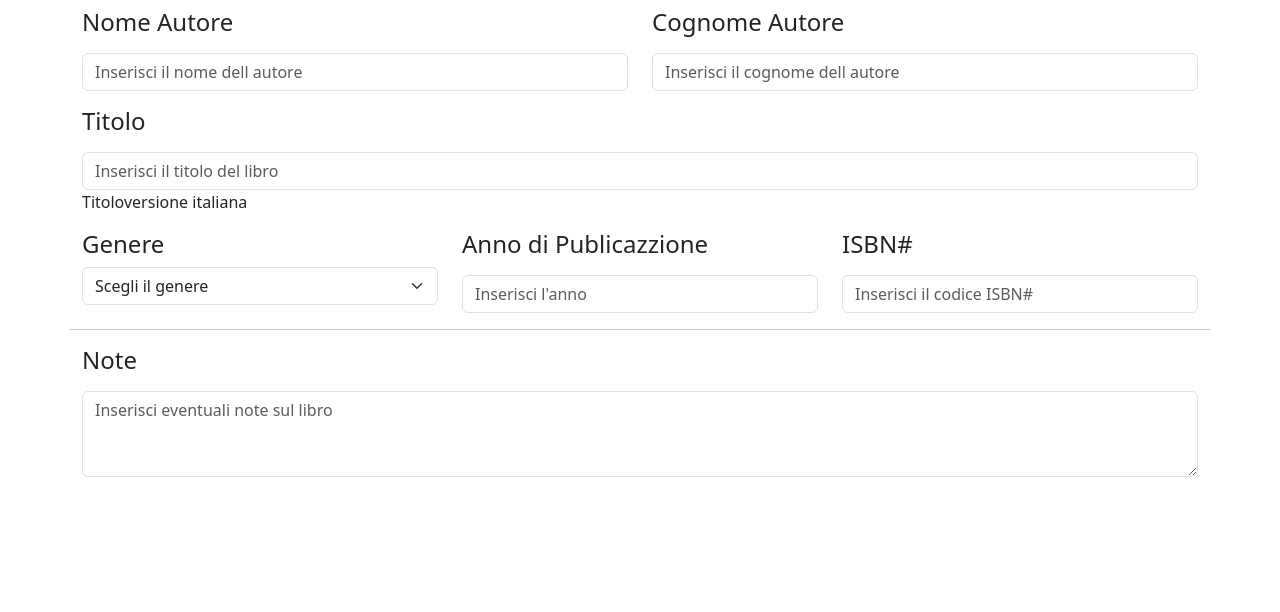
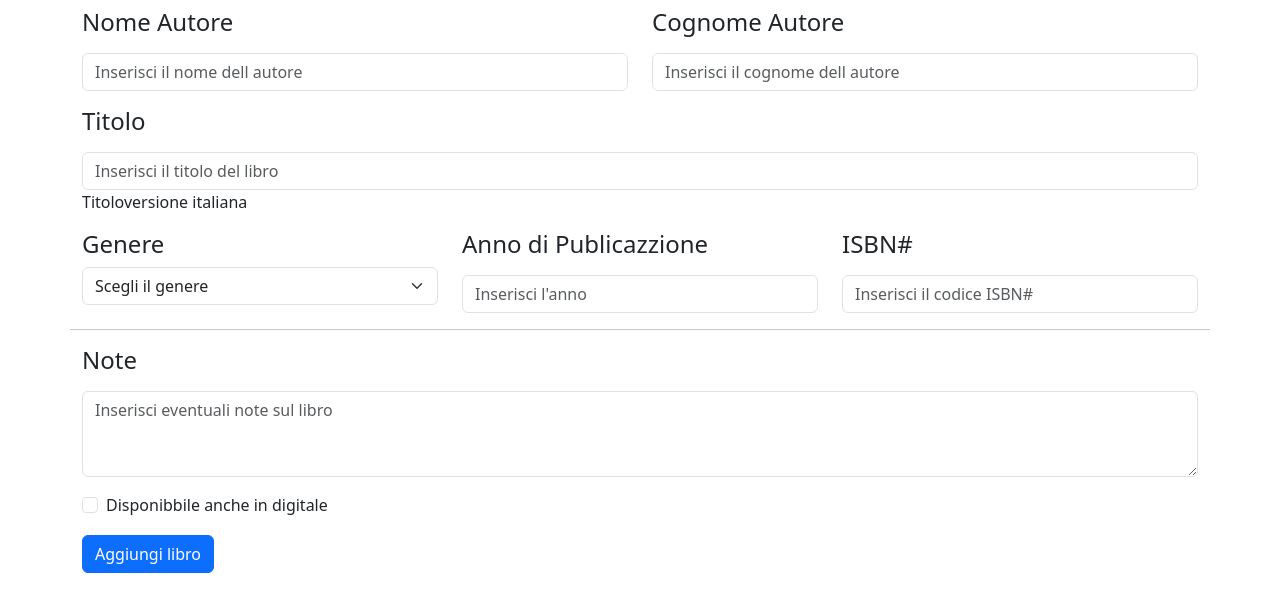
Before and after one commit to JensonAquino/html-css-bootstrap-dashboard, a plain HTML site: page 2-index.html in a window 1280 px wide. Shown: the part 162-774 px from the top of the page. Drawn offline with nearby package versions, Linux system fonts and the light colour scheme.

Commit message:
feat: bottone aggiunto

```diff
--- a/2-index.html
+++ b/2-index.html
@@ -57,7 +57,7 @@
         <div class="container pt-4">
 
             <h2>Nuovo libro</h2>
-
+            <form action="">
                 <div class="row pt-4">
 
                     <div class="col-6">
@@ -91,7 +91,9 @@
                     <div class="col-12 col-lg-4">
                         <h4>Genere</h4>
                         <select class="form-select" aria-label="Default select example">
-                        <option selected><p class="fw-bold">Scegli il genere</p></option>
+                            <option selected>
+                                <p class="fw-bold">Scegli il genere</p>
+                            </option>
                             <option value="1">One</option>
                             <option value="2">Two</option>
                             <option value="3">Three</option>
@@ -118,11 +120,24 @@
                     <hr>
                     <div class="col-12">
                         <div class="mb-3">
-                        <label for="exampleFormControlTextarea1" class="form-label"><h4>Note</h4></label>
-                        <textarea class="form-control" id="exampleFormControlTextarea1" rows="3" placeholder="Inserisci eventuali note sul libro"></textarea>
+                            <label for="exampleFormControlTextarea1" class="form-label">
+                                <h4>Note</h4>
+                            </label>
+                            <textarea class="form-control" id="exampleFormControlTextarea1" rows="3"
+                                placeholder="Inserisci eventuali note sul libro"></textarea>
                         </div>
                     </div>
                 </div>
+                <div>
+                    <div class="form-check">
+                        <input class="form-check-input" type="checkbox" value="" id="flexCheckDefault">
+                        <label class="form-check-label" for="flexCheckDefault">
+                            Disponibbile anche in digitale
+                        </label>
+                    </div>
+                </div>
+                <button type="submit" class="btn btn-primary mt-3">Aggiungi libro</button>
+            </form>
         </div>
     </main>
     <!-- /main -->
```
Lines whose indentation alone changed are shown as unchanged.
